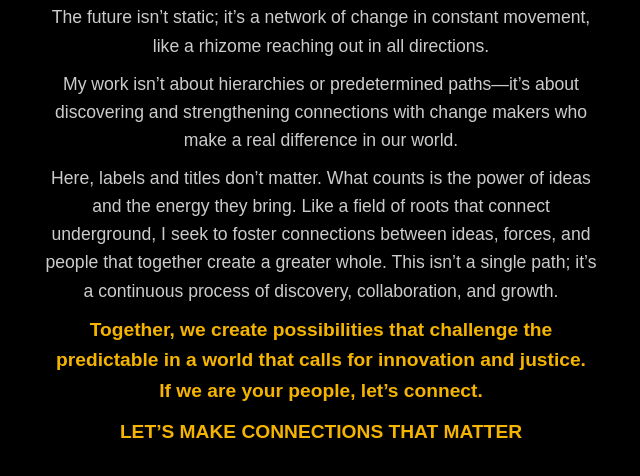
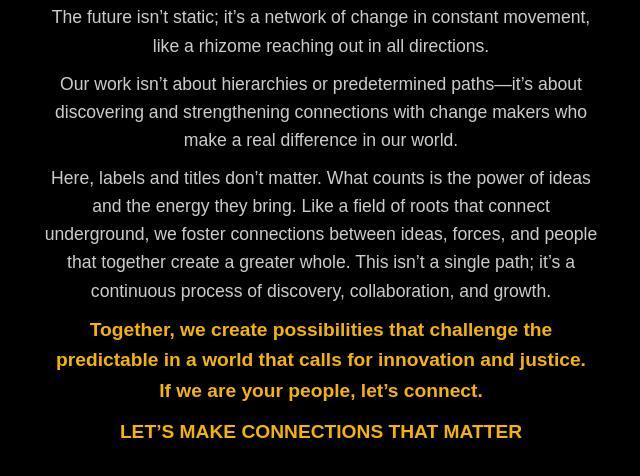
Before and after one commit to Jvoorendonk/sunupnetwork, a plain HTML site: page index.html in a window 1280 px wide. Shown: the part 198-674 px from the top of the page, without its empty margins (319-959 px from the left). Drawn offline with Linux system fonts and the light colour scheme.

Commit message:
Update index.html
Since each of us was several, there was already quite a crowd.

```diff
--- a/index.html
+++ b/index.html
@@ -49,8 +49,8 @@
     <div class="container">
         <h1>Connecting Ideas in Motion</h1>
         <p>The future isn’t static; it’s a network of change in constant movement, like a rhizome reaching out in all directions.</p>
-        <p>My work isn’t about hierarchies or predetermined paths—it’s about discovering and strengthening connections with change makers who make a real difference in our world.</p>
-        <p>Here, labels and titles don’t matter. What counts is the power of ideas and the energy they bring. Like a field of roots that connect underground, I seek to foster connections between ideas, forces, and people that together create a greater whole. This isn’t a single path; it’s a continuous process of discovery, collaboration, and growth.</p>
+        <p>Our work isn’t about hierarchies or predetermined paths—it’s about discovering and strengthening connections with change makers who make a real difference in our world.</p>
+        <p>Here, labels and titles don’t matter. What counts is the power of ideas and the energy they bring. Like a field of roots that connect underground, we foster connections between ideas, forces, and people that together create a greater whole. This isn’t a single path; it’s a continuous process of discovery, collaboration, and growth.</p>
         <p class="highlight">Together, we create possibilities that challenge the predictable in a world that calls for innovation and justice. <br>If we are your people, let’s connect.</p>
         <p class="highlight">LET’S MAKE CONNECTIONS THAT MATTER</p>
     </div>
```
